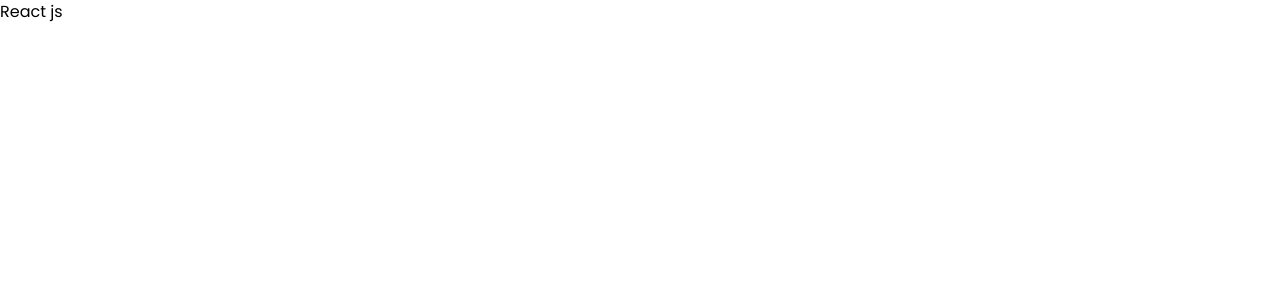
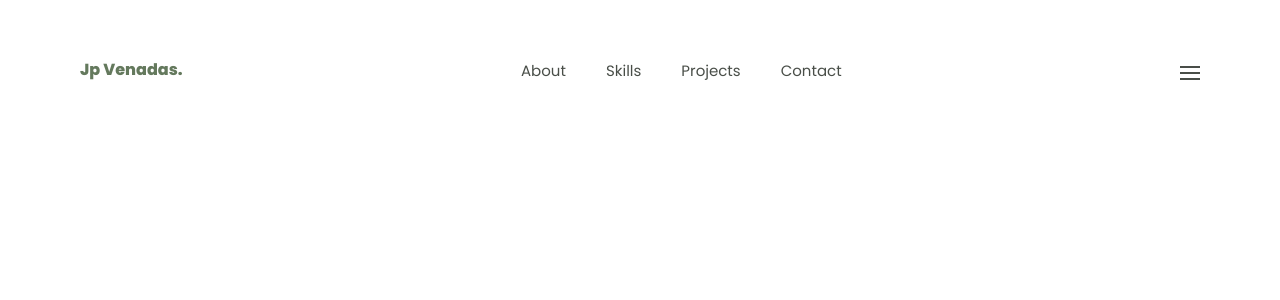
Before and after one commit to JPvenadas/Web-Portfolio, a React (Create React App) app: page / in a window 1280 px wide. Shown: the top 300 px of the page. Built offline with nearby package versions, Linux system fonts and the light colour scheme.

Commit message:
navbar structure

```diff
--- a/package.json
+++ b/package.json
@@ -9,6 +9,7 @@
     "react": "^18.1.0",
     "react-dom": "^18.1.0",
     "react-scripts": "5.0.1",
+    "styled-components": "^5.3.5",
     "web-vitals": "^2.1.4"
   },
   "scripts": {
@@ -36,8 +37,6 @@
     ]
   },
   "devDependencies": {
-    "autoprefixer": "^10.4.7",
-    "postcss": "^8.4.14",
-    "tailwindcss": "^3.0.24"
+    "autoprefixer": "^10.4.7"
   }
 }
--- a/postcss.config.js
+++ /dev/null
@@ -1,6 +0,0 @@
-module.exports = {
-  plugins: {
-    tailwindcss: {},
-    autoprefixer: {},
-  },
-}
--- a/public/index.html
+++ b/public/index.html
@@ -12,14 +12,15 @@
     <link rel="apple-touch-icon" href="%PUBLIC_URL%/logo192.png" />
     <link rel="preconnect" href="https://fonts.googleapis.com">
     <link rel="preconnect" href="https://fonts.gstatic.com" crossorigin>
-    <link href="https://fonts.googleapis.com/css2?family=Poppins:ital,wght@0,300;0,400;0,500;0,600;0,700;1,300;1,400;1,500;1,600&display=swap" rel="stylesheet">
+    <link href="https://fonts.googleapis.com/css2?family=Poppins:ital,wght@0,300;0,400;0,500;0,600;0,700;0,800;1,300;1,400;1,500;1,600&display=swap" rel="stylesheet">
     <link rel="manifest" href="%PUBLIC_URL%/manifest.json" />
-
-    <title>React App</title>
+    <title>Jayphe Venadas</title>
   </head>
   <body>
     <noscript>You need to enable JavaScript to run this app.</noscript>
     <div id="root"></div>
 
+    <script type="module" src="https://unpkg.com/ionicons@5.5.2/dist/ionicons/ionicons.esm.js"></script>
+    <script nomodule src="https://unpkg.com/ionicons@5.5.2/dist/ionicons/ionicons.js"></script>
   </body>
 </html>
--- a/src/App.jsx
+++ b/src/App.jsx
@@ -1,9 +1,10 @@
 import React from 'react'
+import Navbar from './components/Navbar'
 
 const App = () => {
   return (
     <div>
-      <h1>React js</h1>
+      <Navbar/>
     </div>
   )
 }
--- /dev/null
+++ b/src/components/Navbar.jsx
@@ -0,0 +1,49 @@
+import { Container,
+        MainContainer,
+        LogoContainer,
+        Logo,
+        NavLinksContainer,
+        Navlinks,
+        Navlink,
+        HammenuContainer,
+        Hammenu,
+ } from "../styled-components/navbar"
+ import { useState } from "react"
+
+const Navbar = () => {
+  const [navopen, setNavopen] = useState(false)
+  return (
+    <MainContainer>
+      <Container>
+            <LogoContainer>
+              <Logo>Jp Venadas.</Logo>
+            </LogoContainer>
+            <NavLinksContainer>
+              <Navlinks>
+                <Navlink>
+                  <a href="">About</a>
+                </Navlink>
+                <Navlink>
+                 <a href="">Skills</a>
+                </Navlink>
+                <Navlink>
+                 <a href="">Projects</a>
+                </Navlink>
+                <Navlink>
+                  <a href="">Contact</a>
+                </Navlink>
+              </Navlinks>
+            </NavLinksContainer>
+            <HammenuContainer onClick={()=>{setNavopen(!navopen)}}>
+              <Hammenu>
+                <div className={`ham-top ${navopen? 'clicked': ''}`}></div>
+                <div className={`ham-mid ${navopen? 'clicked': ''}`}></div>
+                <div className={`ham-bot ${navopen? 'clicked': ''}`}></div>
+              </Hammenu>
+            </HammenuContainer>
+      </Container>
+    </MainContainer>
+  )
+}
+
+export default Navbar
--- a/src/index.css
+++ b/src/index.css
@@ -1,7 +1,11 @@
-@tailwind base;
-@tailwind components;
-@tailwind utilities;
-
+*{
+  margin: 0;
+  padding: 0;
+  list-style: none;
+  text-decoration: none;
+  color: #494E48;
+  box-sizing: border-box;
+}
 body {
   margin: 0;
   font-family: 'Poppins', sans-serif;
@@ -13,3 +17,29 @@
   font-family: source-code-pro, Menlo, Monaco, Consolas, 'Courier New',
     monospace;
 }
+
+.ham-top,
+.ham-mid,
+.ham-bot{
+  width: 100%;
+  position: absolute;
+  background: #494E48;
+  height: 2px;
+  top: 4px;
+}
+.ham-mid{
+  top: 10px;
+}
+.ham-bot{
+  top: 16px
+}
+
+.ham-top.clicked{
+ transform: translateY(-4px) rotate(45deg);
+}
+.ham-mid.clicked{
+ display: none;
+}
+.ham-bot.clicked{
+ transform: translateY(-16px) rotate(-45deg);
+}
--- /dev/null
+++ b/src/styled-components/navbar.js
@@ -0,0 +1,54 @@
+import styled from "styled-components";
+
+export const MainContainer = styled.div`
+    display: flex;
+    justify-content: center;
+    align-items: center;
+    height: 82px;
+`
+export const Container = styled.nav`
+    display: flex;
+    width: 1200px;
+    padding: 0 40px;
+    height: 100%;
+    justify-content: space-between;
+    align-items: center
+`
+export const LogoContainer = styled.div`
+    height: 100%;
+    display: flex;
+    align-items: flex-end
+`
+export const Logo = styled.h1`
+    font-weight: 800;
+    font-size: 16px;
+    color: #64795D;
+`
+export const NavLinksContainer = styled.div`
+    display: flex;
+    justify-content: center;
+    height: 100%;
+`
+export const Navlinks = styled.ul`
+    display: flex;
+    justify-content: center;
+    gap: 40px;
+    align-items: flex-end
+`
+export const Navlink = styled.li`
+    font-size: 15px;
+`
+export const HammenuContainer = styled.div`
+    display: flex;
+    justify-content: center;
+    align-items: flex-end;
+    height: 100%
+`
+export const Hammenu = styled.button`
+    height: 20px;
+    width: 20px;
+    position: relative;
+    background: transparent;
+    gap: 5px;
+    border-style: none;
+`
--- a/tailwind.config.js
+++ /dev/null
@@ -1,9 +0,0 @@
-module.exports = {
-  content: [
-    "./src/**/*.{js,jsx,ts,tsx}",
-  ],
-  theme: {
-    extend: {},
-  },
-  plugins: [],
-}
```
Also changed, not shown: 1 other file (tests, documents, lock files or other folders).
